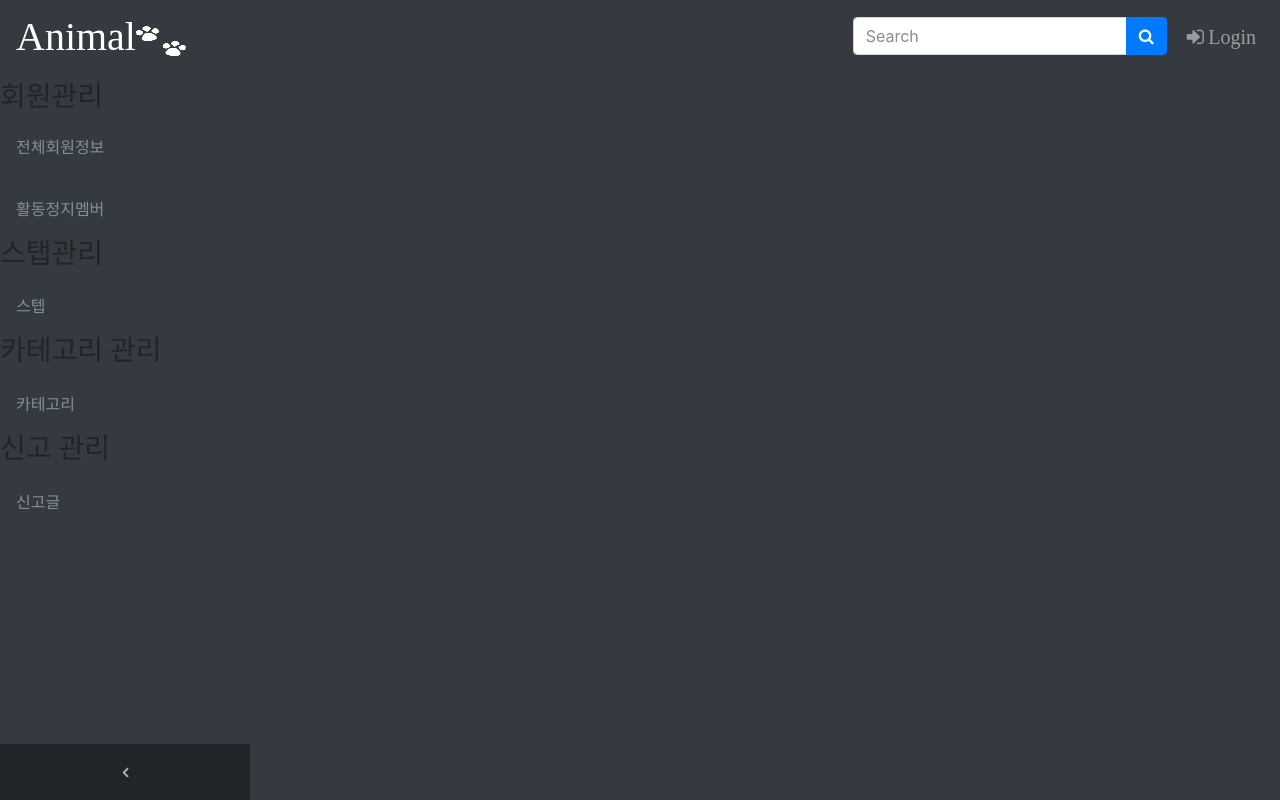
After one commit to blesk011/WebProject, a Java web app: page /mngr/mngrForm.jsp in a window 1280 px wide. The commit adds this page. Run offline with Tomcat 11, a stand-in JSP engine, Linux system fonts and the light colour scheme; some libraries are stand-ins or nearby versions; some web fonts are replaced.

Commit message:
관리자 페이지에 css

```diff
--- /dev/null
+++ b/Animal/WebContent/mngr/mngrForm.jsp
@@ -0,0 +1,88 @@
+<%@ page language="java" contentType="text/html; charset=UTF-8"
+    pageEncoding="UTF-8"%>
+<%@ page import="animal.bean.*" %>
+<%@ page import="java.util.*" %>
+<%@ taglib prefix="c" uri="http://java.sun.com/jsp/jstl/core" %>
+<!DOCTYPE html>
+<html>
+  <meta charset="utf-8">
+  <link href="/Animal/Resources/vendor/bootstrap/css/bootstrap.min.css" rel="stylesheet">
+  <link href="/Animal/Resources/vendor/font-awesome/css/font-awesome.min.css" rel="stylesheet" type="text/css">
+  <link href="/Animal/Resources/vendor/datatables/dataTables.bootstrap4.css" rel="stylesheet">
+  <link href="/Animal/Resources/css/sb-admin.css" rel="stylesheet">
+  <script src="https://code.jquery.com/jquery-3.1.1.min.js"></script>
+  <script src="/Animal/js/bootstrap.js"></script>
+  <link href="/Animal/css/customfont.css" rel="stylesheet">
+<!-- 부트스트랩 부분 -->
+<head>
+    <title>관리자</title>
+</head>
+<!-- 메뉴부분 -->
+<body class="fixed-nav sticky-footer bg-dark">
+  <!-- Navigation-->
+  <nav class="navbar navbar-expand-lg navbar-dark bg-dark fixed-top" id="mainNav">
+    <a class="navbar-brand" href="index.jsp"><h1>Animal<img src="/Animal/images/foot.png" width="50" height="30"></h1></a>
+    <div class="collapse navbar-collapse" id="navbarResponsive">
+  	  <ul class="navbar-nav navbar-sidenav"><br>
+        <li class="nav-item" data-toggle="tooltip" data-placement="right" title="Dashboard">
+      	  <span class="nav-link-text"><h3>회원관리</h3></span>
+       	   <a class="nav-link" href="/Animal/MngrUserAction">
+        	    <span class="nav-link-text"><h6>전체회원정보</h6></span>
+           </a>
+           <a class="nav-link" href="/Animal/MngrBanAction">
+        	    <span class="nav-link-text"><h7>활동정지멤버</h7></span>
+           </a>
+           <span class="nav-link-text"><h3>스탭관리</h3></span>
+           <a class="nav-link" href="/Animal/MngrStaffAction">
+        	    <span class="nav-link-text"><h7>스텝</h7></span>
+           </a>
+           <span class="nav-link-text"><h3>카테고리 관리</h3></span>
+           <a class="nav-link" href="/Animal/MngrCategoryAction">
+        	    <span class="nav-link-text"><h7>카테고리</h7></span>
+           </a>
+           <span class="nav-link-text"><h3>신고 관리</h3></span>
+           <a class="nav-link" href="/Animal/MngrDeclarAction">
+        	    <span class="nav-link-text"><h7>신고글</h7></span>
+           </a>
+        </li>
+      </ul>
+      <ul class="navbar-nav sidenav-toggler">
+        <li class="nav-item">
+          <a class="nav-link text-center" id="sidenavToggler">
+            <i class="fa fa-fw fa-angle-left"></i>
+          </a>
+        </li>
+      </ul>
+      <ul class="navbar-nav ml-auto">
+        <li class="nav-item">
+          <form class="form-inline my-2 my-lg-0 mr-lg-2">
+            <div class="input-group">
+              <input class="form-control" type="text" placeholder=Search>
+              <span class="input-group-btn">
+                <button class="btn btn-primary" type="button">
+                  <i class="fa fa-search"></i>
+                </button>
+              </span>
+            </div>
+          </form>
+        </li>
+        <c:if test="${user_id ne null }">
+          <a class="nav-link" href="./Controller?action=mypage&click_id=${user_id}">
+            <h5><span class="nav-link-text">My Page</span></h5></a>
+         </c:if>
+        <li class="nav-item">
+          <c:if test="${user_id eq null}">
+          	<a class="nav-link" href="./Controller?action=login">
+            <h5><i class="fa fa-fw fa-sign-in"></i>Login</h5></a>
+          </c:if>
+          <c:if test="${user_id ne null }">
+          	<a class="nav-link" href="./Controller?action=logout&user_id=${user_id}">
+          	<h5><i class="fa fa-fw fa-sign-out"></i>Logout</h5></a>
+          </c:if>
+        </li>
+      </ul>
+    </div>
+  </nav>
+</body>
+
+</html>
```
Also changed, not shown: Animal/WebContent/mngr/category/categoryManage.jsp (+9 -9 lines), Animal/WebContent/mngr/declar/declarManage.jsp (+20 -8 lines), Animal/WebContent/mngr/member/fullMemberManage.jsp (+20 -8 lines), Animal/WebContent/mngr/member/stopMemberManage.jsp (+20 -11 lines), Animal/WebContent/mngr/staff/staffManage.jsp (+20 -8 lines).
